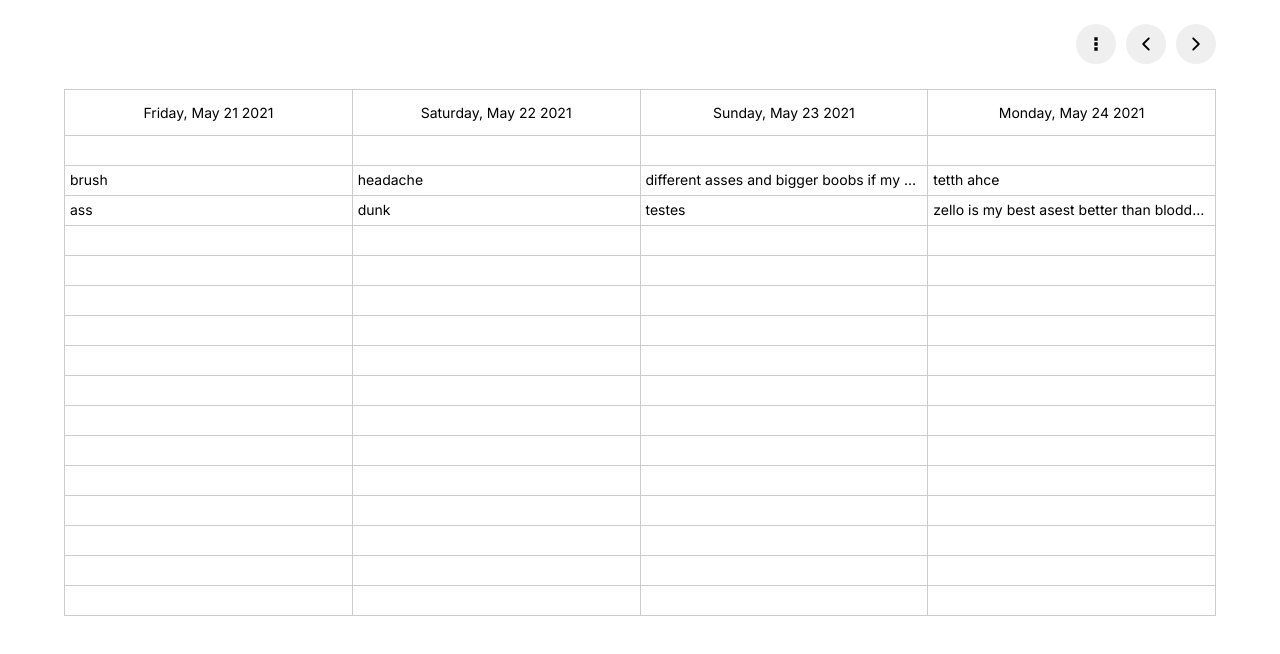
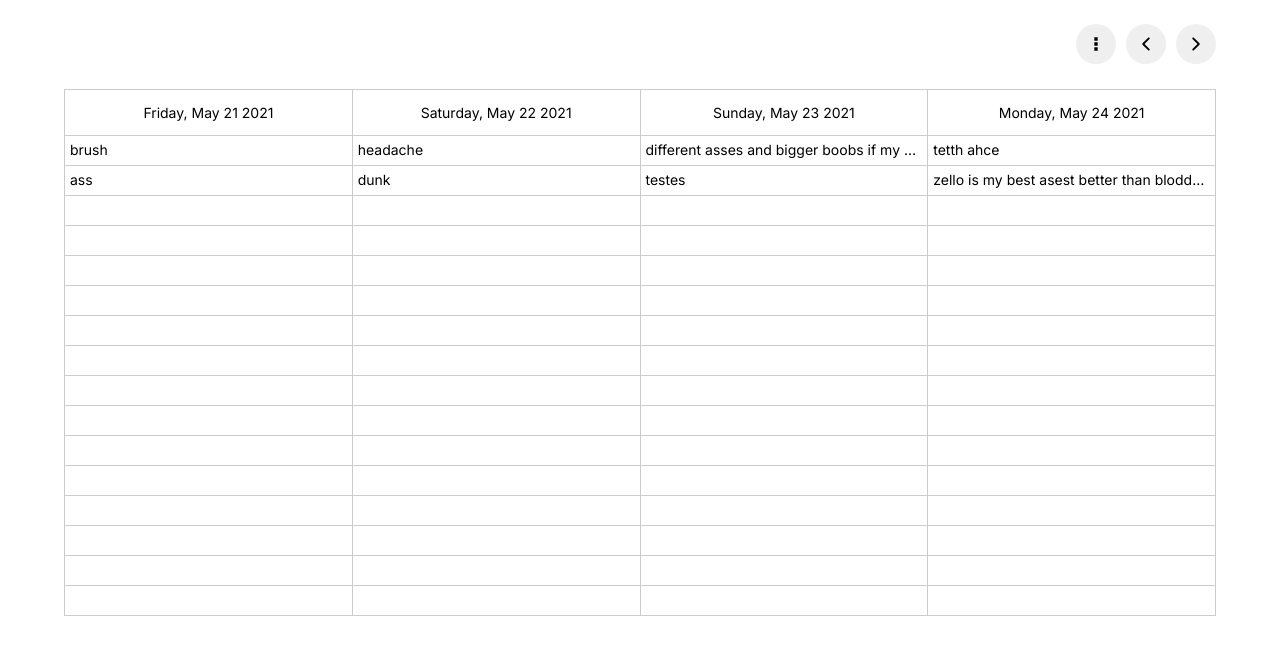
Before and after one commit to therealrinku/robonote, a Next.js app: page /app in a window 1280 px wide. Shown: the top 654 px of the page. Built offline with nearby package versions, Linux system fonts and the light colour scheme.

Commit message:
input positon moved

```diff
--- a/components/TodoBoard.js
+++ b/components/TodoBoard.js
@@ -9,13 +9,20 @@ const TodoBoard = ({ todos, todosDate }) => {
 
   return (
     <>
+      {/* date */}
       <p style={dateDiff < 0 ? { color: "grey" } : null}>{todosDate}</p>
-      <input type="text" />
+
+      {/* todo list*/}
       <div className={appStyles.todos}>
         {todos.map((todo, i) => {
           return <TodoItem key={i} todo={todo} />;
         })}
       </div>
+
+      {/*new todo input*/}
+      <input type="text" />
+
+      {/*dummy lines*/}
       <div>
         {[...Array(14 - todos.length + 1)].map((line) => {
           return <li key={line}></li>;
```
